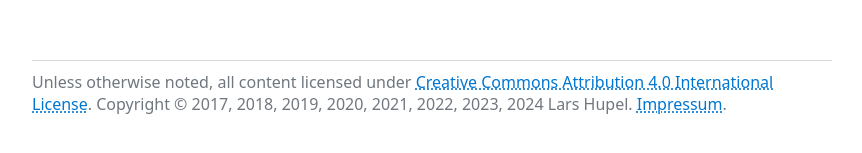
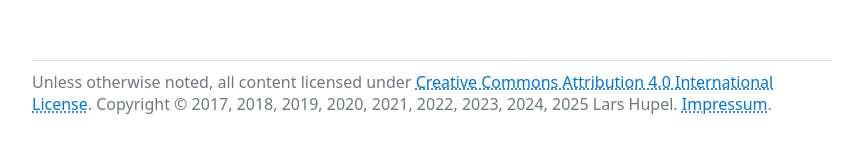
Before and after one commit to larsrh/website, a Jekyll site: the page built from index.html, in a window 1280 px wide. Shown: the part 1073-1226 px from the top of the page, without its empty margins (208-1070 px from the left). Built offline with Jekyll 4.4.1, drawn with Linux system fonts in a browser that asks for light colours.

```diff
--- a/_layouts/root.html
+++ b/_layouts/root.html
@@ -90,8 +90,8 @@
 
     <footer lang="en">
       Unless otherwise noted, all content licensed under <a href="https://creativecommons.org/licenses/by/4.0/">Creative Commons Attribution 4.0 International License</a>.
-      Copyright &copy; 2017, 2018, 2019, 2020, 2021, 2022, 2023, 2024 Lars Hupel.
-      <a href="{% link about.md %}#impressum">Impressum</a>.
+      Copyright &copy; 2017, 2018, 2019, 2020, 2021, 2022, 2023, 2024, 2025 Lars Hupel.
+      <a href="{% link impressum.md %}">Impressum</a>.
     </footer>
 
     <script src="{% link assets/simpleLightbox.min.js %}"></script>
```
Also changed, not shown: about.md (+0 -43 lines), impressum.md (added, +41 -0 lines).
